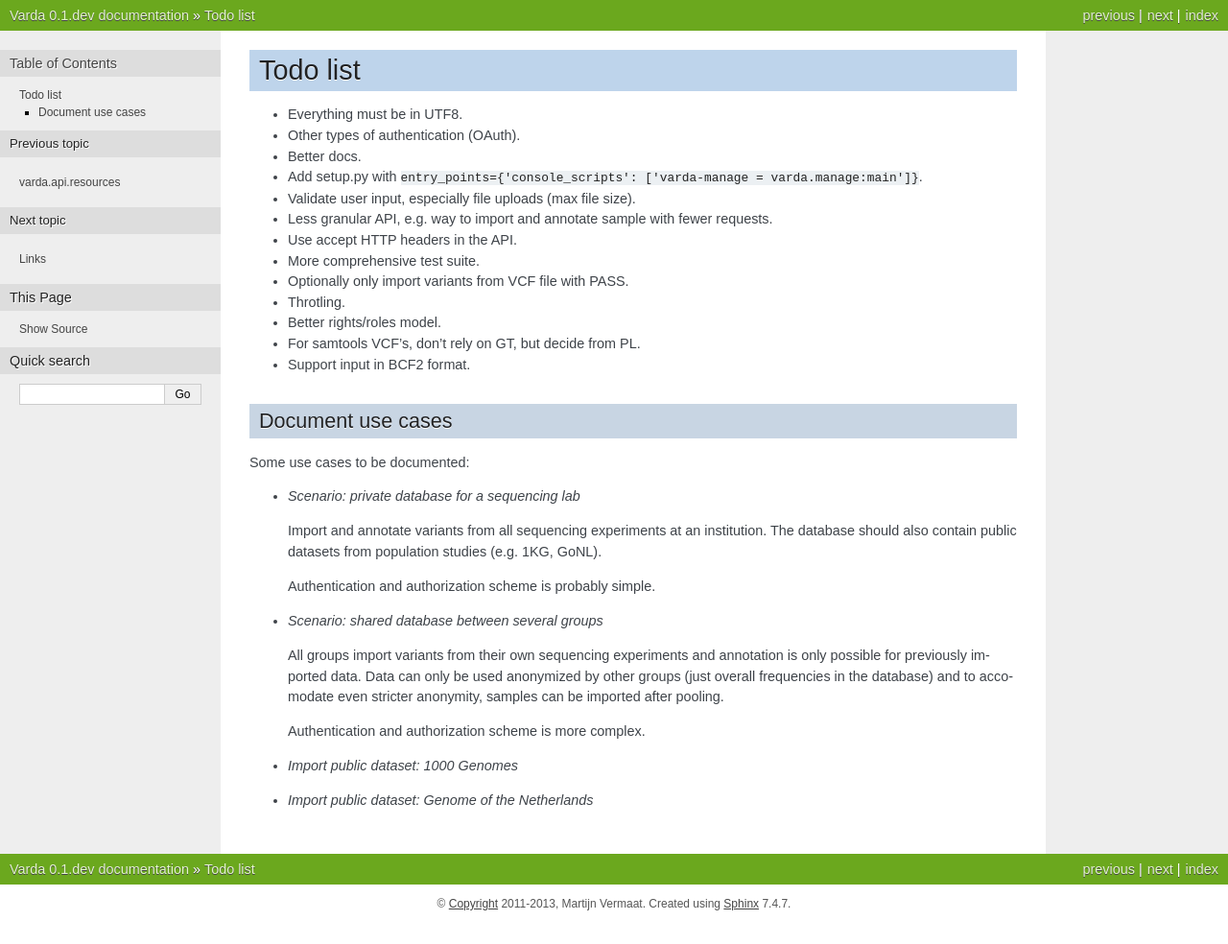
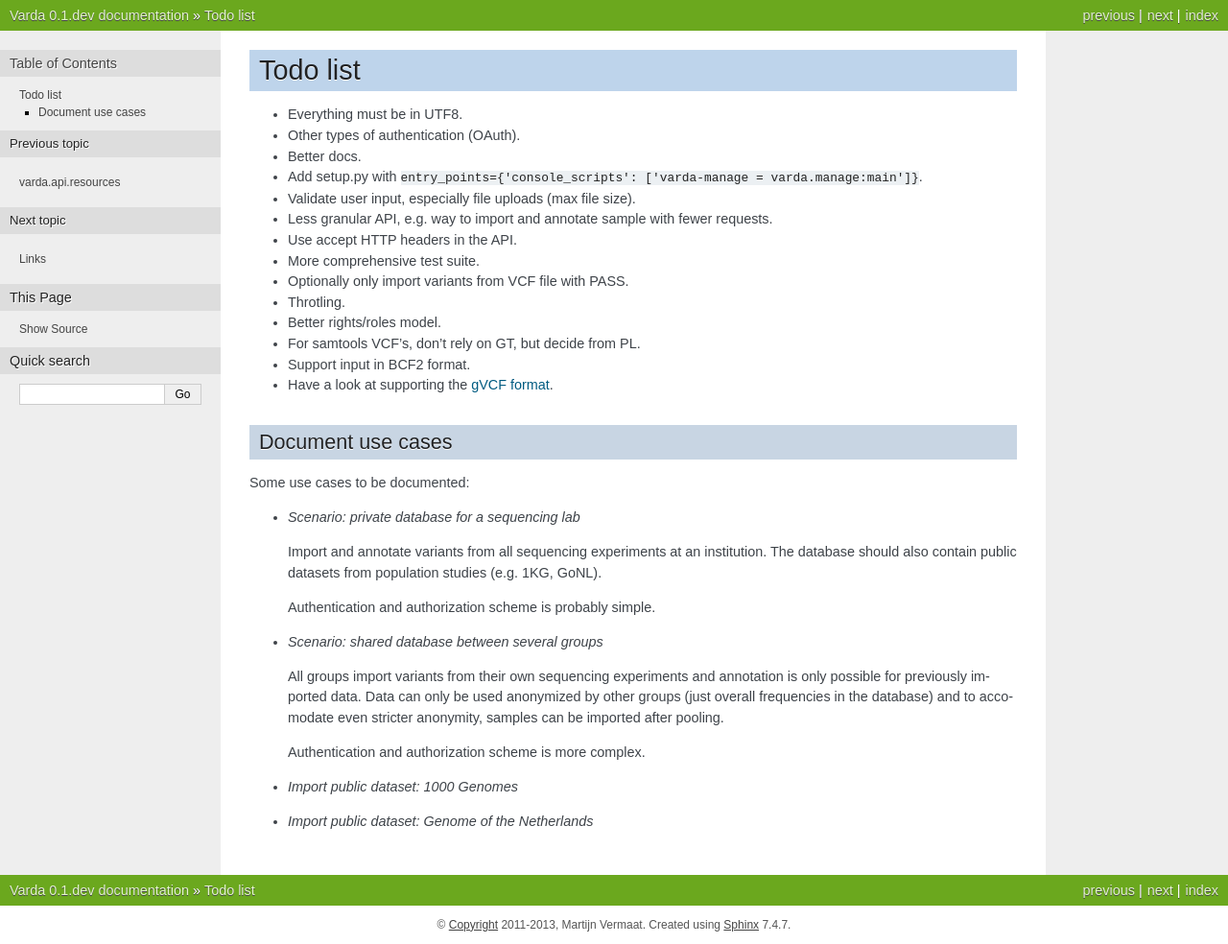
Before and after one commit to varda/varda, a Sphinx documentation site: the page built from doc/todo.rst, in a window 1280 px wide. Shown: the whole page at 96% size. Built offline with Sphinx 7.4.7, drawn with Linux system fonts in a browser that asks for light colours; pages that are not in the unit, such as notebooks, are missing from menus; before the commit the page ends 962 px from its top, so only the background shows below that.

Commit message:
Todo note

```diff
--- a/doc/todo.rst
+++ b/doc/todo.rst
@@ -14,6 +14,7 @@ Todo list
 * Better rights/roles model.
 * For samtools VCF's, don't rely on GT, but decide from PL.
 * Support input in BCF2 format.
+* Have a look at supporting the `gVCF format <https://sites.google.com/site/gvcftools/)>`_.
 
 
 Document use cases
```
